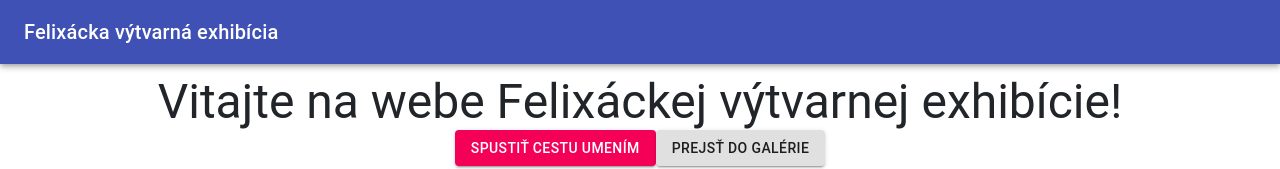
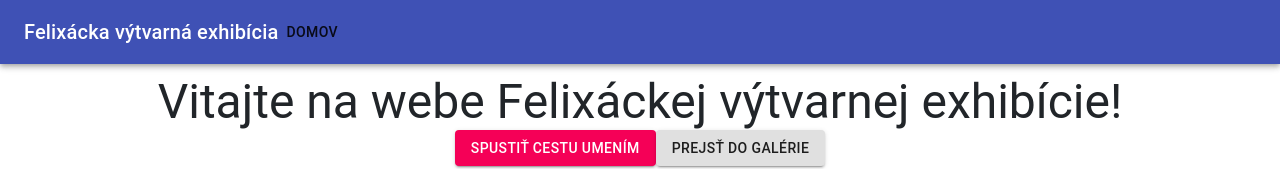
Before and after one commit to AntalaFilip/antala.tk, a React (Create React App) app: page /projects/felix/vyv-exhibition in a window 1280 px wide. Shown: the top 169 px of the page. Built offline with nearby package versions, Linux system fonts and the light colour scheme.

Commit message:
added navbar home button

```diff
--- a/src/modules/projects/felix/vyv-exhibition/nav.js
+++ b/src/modules/projects/felix/vyv-exhibition/nav.js
@@ -8,6 +8,9 @@ function Navigator() {
 				<Typography variant="h6">
 					Felixácka výtvarná exhibícia
 				</Typography>
+				<Button href="/projects/felix/vyv-exhibition/">
+					Domov
+				</Button>
 			</Toolbar>
 		</AppBar>
 	)
```
